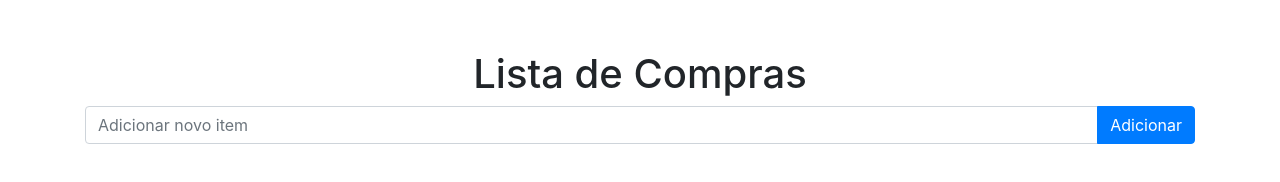
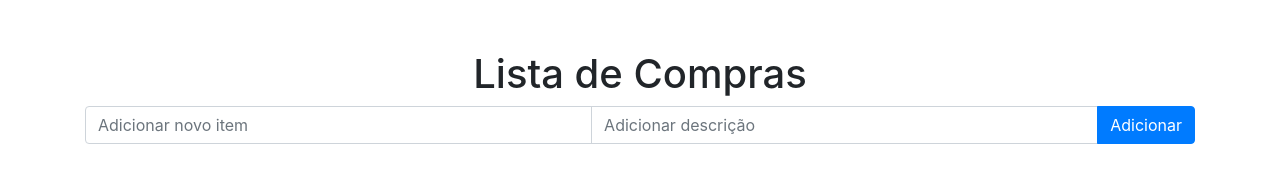
Before and after one commit to Zosin0/To-Do, a plain HTML site: page index.html in a window 1280 px wide. Drawn offline with nearby package versions, Linux system fonts and the light colour scheme.

Commit message:
Update index.html

```diff
--- a/index.html
+++ b/index.html
@@ -3,21 +3,18 @@
 <head>
     <meta charset="UTF-8">
     <meta name="viewport" content="width=device-width, initial-scale=1.0">
-    <title> To-Do-List - Simples </title>
-    <link rel="stylesheet"
-    href="https://stackpath.bootstrapcdn.com/bootstrap/4.5.2/css/bootstrap.min.css">
+    <title>To-Do-List - Simples</title>
+    <link rel="stylesheet" href="https://stackpath.bootstrapcdn.com/bootstrap/4.5.2/css/bootstrap.min.css">
     <link rel="stylesheet" href="style.css">
-
 </head>
 <body>
     <div class="container">
         <h1 class="text-center t1">Lista de Compras</h1>
         <div class="input-group mb-3">
-            <input type="text" id="item-input" class="form-control"
-            placeholder="Adicionar novo item">
+            <input type="text" id="item-input" class="form-control" placeholder="Adicionar novo item">
+            <input type="text" id="desc-input" class="form-control" placeholder="Adicionar descrição">
             <div class="input-group-append">
-                <button class="btn btn-primary" id="add-item-btn"
-                type="button">Adicionar</button>
+                <button class="btn btn-primary" id="add-item-btn" type="button">Adicionar</button>
             </div>
         </div>
         <ul id="shopping-list" class="list-group"></ul>
```
